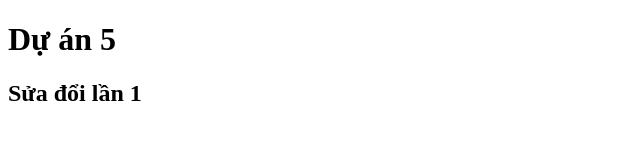
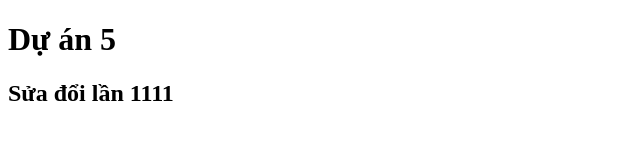
Before and after one commit to thehuy3906/duan5, a plain HTML site: page index.html in a window 1280 px wide. Shown: the full height of the page, 0-640 px from the left. Drawn offline with Linux system fonts and the light colour scheme.

Commit message:
sửa lần 2

```diff
--- a/index.html
+++ b/index.html
@@ -7,6 +7,6 @@
   </head>
   <body>
     <h1>Dự án 5</h1>
-    <h2>Sửa đổi lần 1</h2>
+    <h2>Sửa đổi lần 1111</h2>
   </body>
 </html>
```
